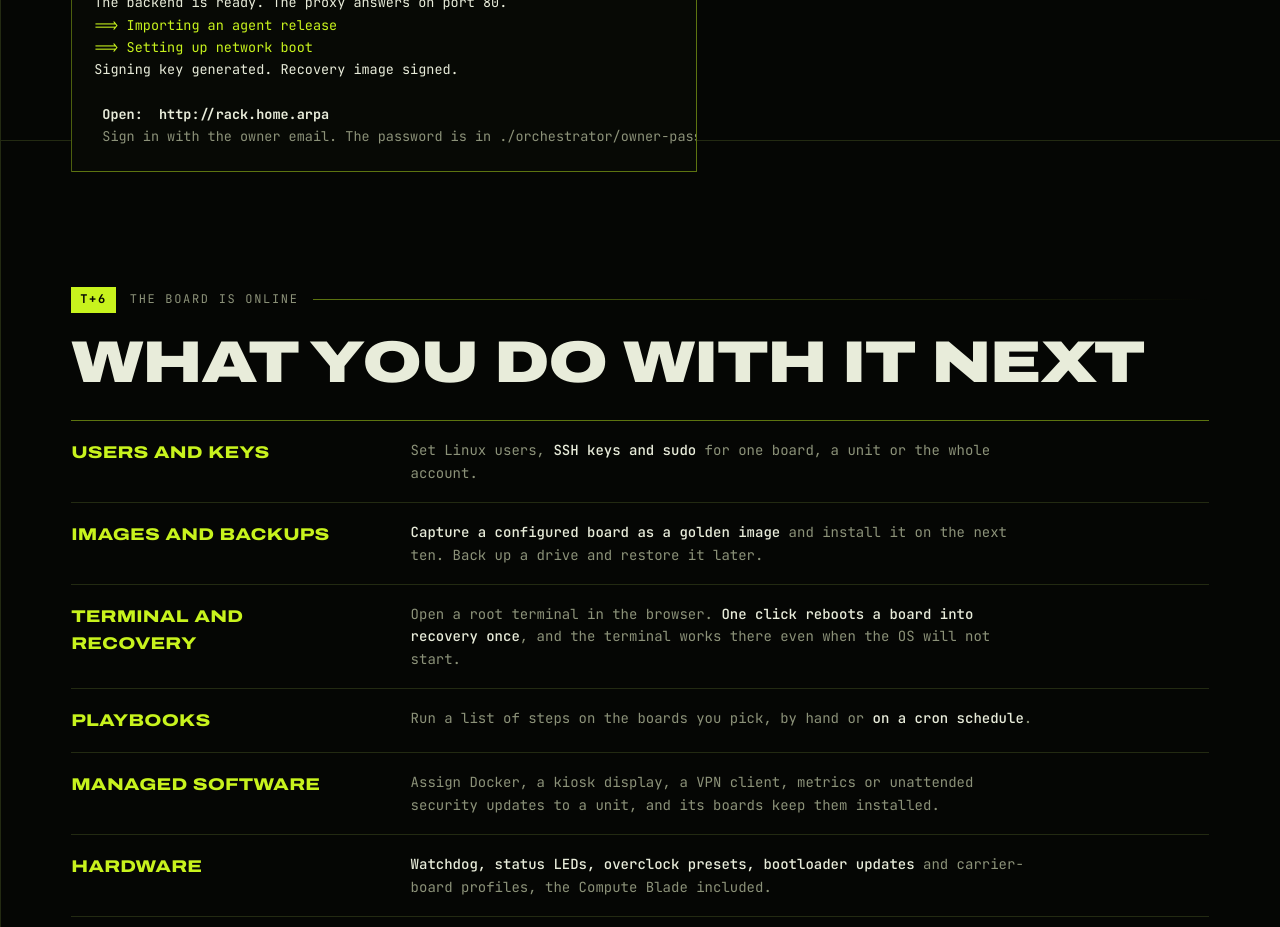
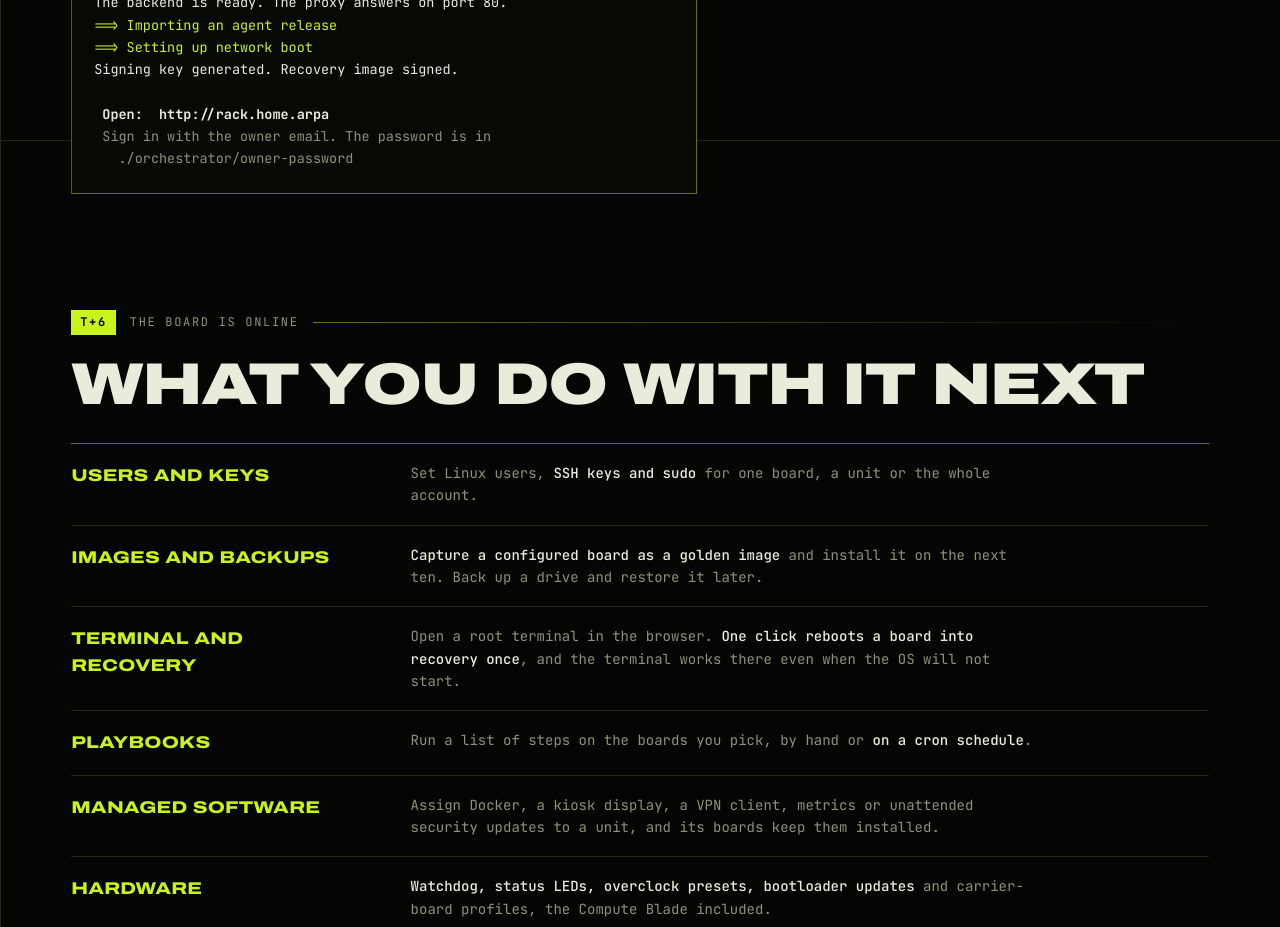
Before and after one commit to uptime-lab/orchestrator.sh, a plain HTML site: page index.html in a window 1280 px wide. Shown: the part 2260-3187 px from the top of the page. Drawn offline with Linux system fonts and the light colour scheme.

Commit message:
landing: installer transcript line fits its box

```diff
--- a/index.html
+++ b/index.html
@@ -451,7 +451,8 @@ footer a { color: var(--mute); }
       line("p", "==> Setting up network boot") +
       line("", "Signing key generated. Recovery image signed.") + "\n" +
       line("q", " Open:  http://rack.home.arpa") +
-      line("c", " Sign in with the owner email. The password is in ./orchestrator/owner-password."),
+      line("c", " Sign in with the owner email. The password is in") +
+      line("c", "   ./orchestrator/owner-password"),
     "public":
       line("p", "$ " + CMD) + "\n" +
       line("q", "How will your devices and your browser reach this server?") +
@@ -468,7 +469,8 @@ footer a { color: var(--mute); }
       line("p", "==> Setting up network boot") +
       line("", "Signing key generated. Recovery image signed.") + "\n" +
       line("q", " Open:  https://orchestrator.example.com") +
-      line("c", " Sign in with the owner email. The password is in ./orchestrator/owner-password.")
+      line("c", " Sign in with the owner email. The password is in") +
+      line("c", "   ./orchestrator/owner-password")
   };
   var pre = document.getElementById("transcript");
   var tabs = { lan: document.getElementById("tab-lan"), "public": document.getElementById("tab-public") };
```
